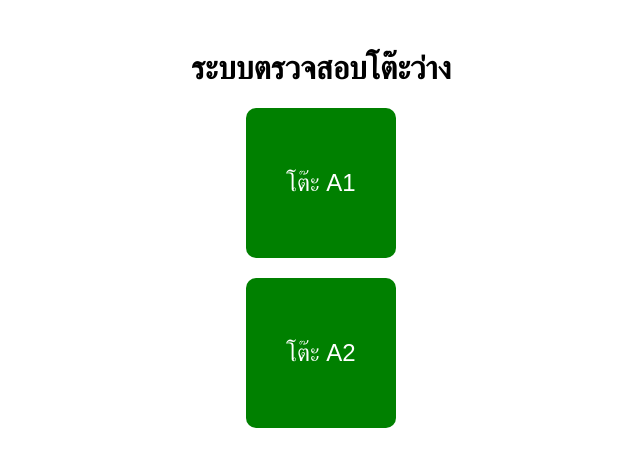
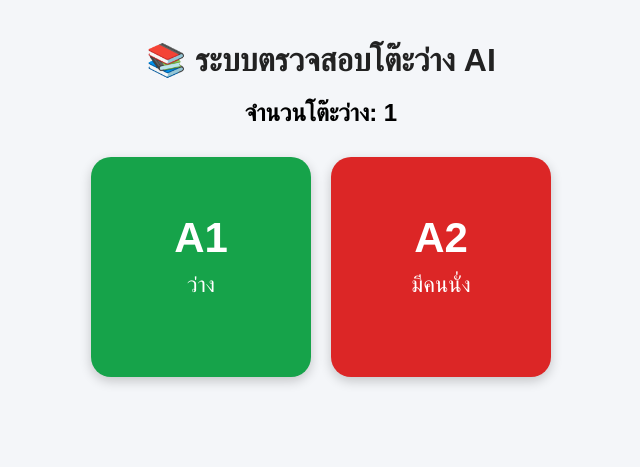
Before and after one commit to bbigassloverr-star/smart-table-ai, a Flask app: page / in a window 1280 px wide. Shown: the top 467 px of the page, without its empty margins (319-959 px from the left). Run offline with Flask 3, Linux system fonts and the light colour scheme.

Commit message:
complete working version

```diff
--- a/app.py
+++ b/app.py
@@ -2,9 +2,10 @@ from flask import Flask, jsonify, render_template
 
 app = Flask(__name__)
 
+# สถานะโต๊ะเริ่มต้น
 table_status = {
     "A1": "free",
-    "A2": "free"
+    "A2": "occupied"
 }
 
 @app.route("/")
@@ -15,5 +16,5 @@ def home():
 def status():
     return jsonify(table_status)
 
-if __name__ == '__main__':
-    app.run(host='0.0.0.0', port=5000)
+if __name__ == "__main__":
+    app.run(host="0.0.0.0", port=5000)
--- a/static/app.js
+++ b/static/app.js
@@ -1 +1,31 @@
-console.log('Smart Table AI Ready');
+async function updateTables() {
+    try {
+        const response = await fetch('/api/status');
+        const data = await response.json();
+
+        let freeCount = 0;
+
+        for (const [table, status] of Object.entries(data)) {
+            const el = document.getElementById(table);
+
+            if (!el) continue;
+
+            el.className = 'table ' + status;
+
+            if (status === 'free') {
+                el.innerHTML = `<h2>${table}</h2><p>ว่าง</p>`;
+                freeCount++;
+            } else {
+                el.innerHTML = `<h2>${table}</h2><p>มีคนนั่ง</p>`;
+            }
+        }
+
+        document.getElementById('freeCount').innerText = freeCount;
+
+    } catch (err) {
+        console.error('โหลดข้อมูลไม่สำเร็จ', err);
+    }
+}
+
+updateTables();
+setInterval(updateTables, 1000);
--- a/static/style.css
+++ b/static/style.css
@@ -1,25 +1,72 @@
 body {
-    font-family: Arial;
+    font-family: Arial, sans-serif;
+    background: #f4f6f9;
+    margin: 0;
+    padding: 20px;
+}
+
+.container {
+    max-width: 900px;
+    margin: auto;
     text-align: center;
-    margin-top: 50px;
+}
+
+h1 {
+    color: #222;
+    margin-bottom: 20px;
+}
+
+.summary {
+    font-size: 24px;
+    margin-bottom: 30px;
+    font-weight: bold;
+}
+
+.tables {
+    display: flex;
+    justify-content: center;
+    gap: 20px;
+    flex-wrap: wrap;
 }
 
 .table {
-    width: 150px;
-    height: 150px;
-    margin: 20px auto;
+    width: 220px;
+    height: 220px;
+    border-radius: 20px;
+    color: white;
     display: flex;
+    flex-direction: column;
+    justify-content: center;
     align-items: center;
-    justify-content: center;
-    color: white;
-    font-size: 24px;
-    border-radius: 10px;
+    box-shadow: 0 4px 12px rgba(0,0,0,0.2);
+    transition: 0.3s;
+}
+
+.table h2 {
+    font-size: 42px;
+    margin: 0;
+}
+
+.table p {
+    font-size: 22px;
+    margin-top: 10px;
 }
 
 .free {
-    background: green;
+    background: #16a34a;
 }
 
 .occupied {
-    background: red;
+    background: #dc2626;
 }
+
+@media (max-width: 600px) {
+    .table {
+        width: 160px;
+        height: 160px;
+    }
+
+    .table h2 {
+        font-size: 32px;
+    }
+}
--- a/templates/index.html
+++ b/templates/index.html
@@ -1,15 +1,32 @@
 <!DOCTYPE html>
-<html>
+<html lang="th">
 <head>
     <meta charset="UTF-8">
+    <meta name="viewport" content="width=device-width, initial-scale=1.0">
     <title>Smart Table AI</title>
     <link rel="stylesheet" href="/static/style.css">
 </head>
 <body>
-    <h1>ระบบตรวจสอบโต๊ะว่าง</h1>
 
-    <div id="A1" class="table free">โต๊ะ A1</div>
-    <div id="A2" class="table free">โต๊ะ A2</div>
+    <div class="container">
+        <h1>📚 ระบบตรวจสอบโต๊ะว่าง AI</h1>
+
+        <div class="summary">
+            จำนวนโต๊ะว่าง: <span id="freeCount">0</span>
+        </div>
+
+        <div class="tables">
+            <div id="A1" class="table free">
+                <h2>A1</h2>
+                <p>ว่าง</p>
+            </div>
+
+            <div id="A2" class="table occupied">
+                <h2>A2</h2>
+                <p>มีคนนั่ง</p>
+            </div>
+        </div>
+    </div>
 
     <script src="/static/app.js"></script>
 </body>
```
